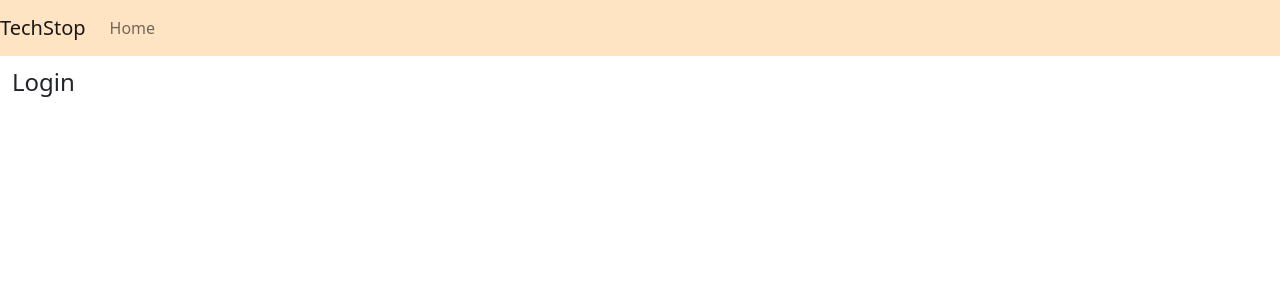
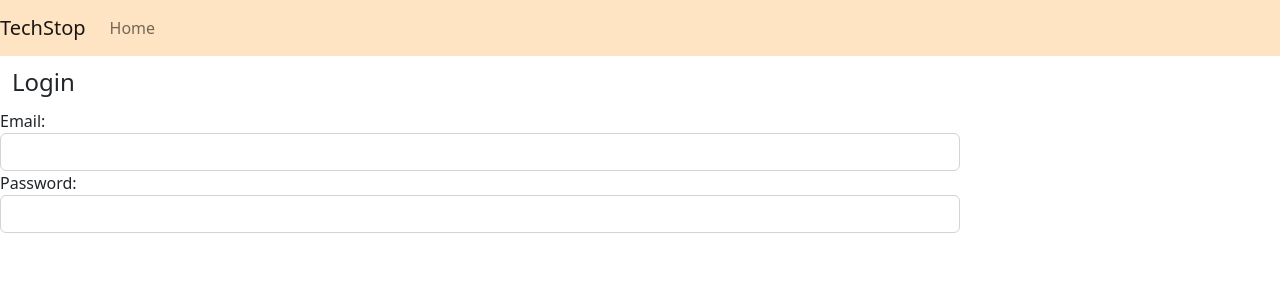
Before and after one commit to oscarwankaew/react-ecommerce, a React (Create React App) app in the folder my-app/: page / in a window 1280 px wide. Shown: the top 300 px of the page. Built offline with nearby package versions, Linux system fonts and the light colour scheme.

Commit message:
initialize the state for  email and password form on login page

```diff
--- a/my-app/src/App.jsx
+++ b/my-app/src/App.jsx
@@ -1,6 +1,6 @@
 import React, { Component } from "react";
 import NavBar from "./NavBar";
-import ShoppingCart from "./ShoppingCart";
+// import ShoppingCart from "./ShoppingCart";
 import Login from "./Login";
 
 export default class App extends Component{
--- a/my-app/src/Login.jsx
+++ b/my-app/src/Login.jsx
@@ -1,11 +1,34 @@
 import React, { Component } from "react";
 
 export default class App extends Component {
+
+  constructor(props)
+  {
+    super(props);
+
+    this.state = { email: "", password: ""};
+  }
 
   render() {
     return (
       <div className="col-lg-9">
         <h4 className="m-1 p-2 boarder-bottom">Login</h4>
+
+        {/* Email starts */}
+        <div className="form-group form-row">
+          <label className="col-lg-4">Email:</label>
+          <input type="text" className="form-control" value={this.state.email} />
+        </div>
+        {/* Email ends */}
+
+        {/* Password starts */}
+        <div className="form-group form-row">
+          <label className="col-lg-4">Password:</label>
+          <input type="password" className="form-control" value={this.state.password} />
+        </div>
+        {/* Password ends */}
+
+
       </div>
     );
   }
```
